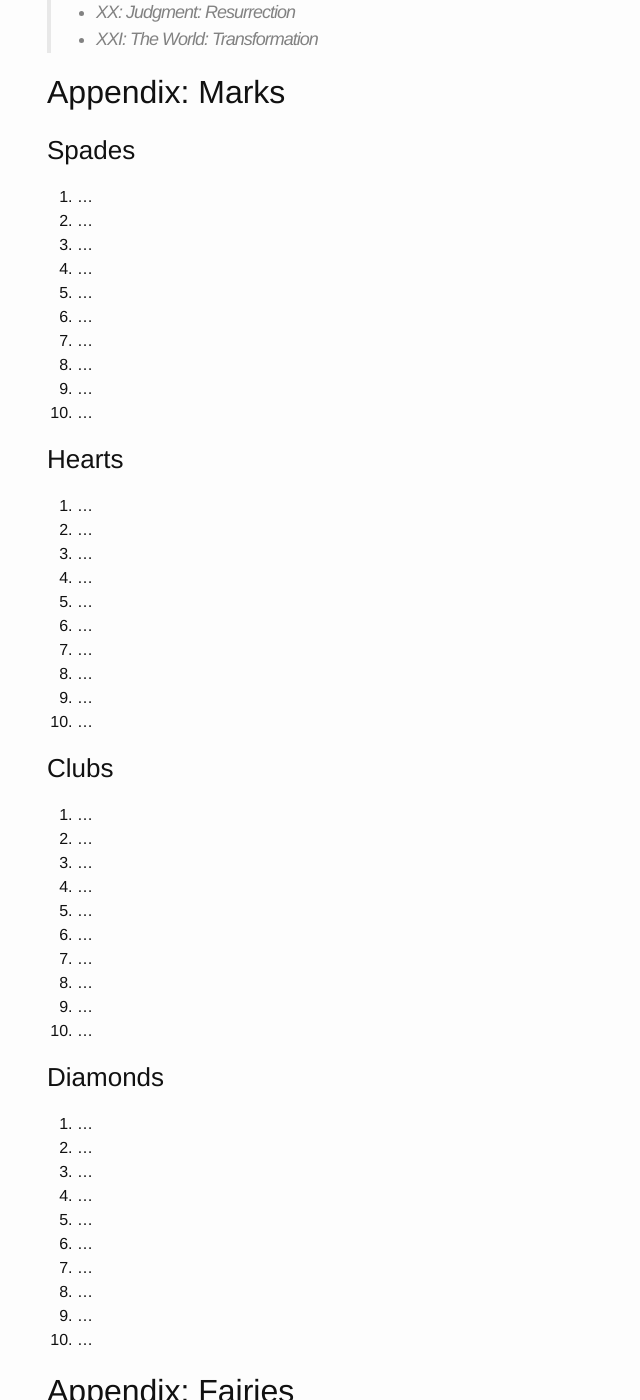
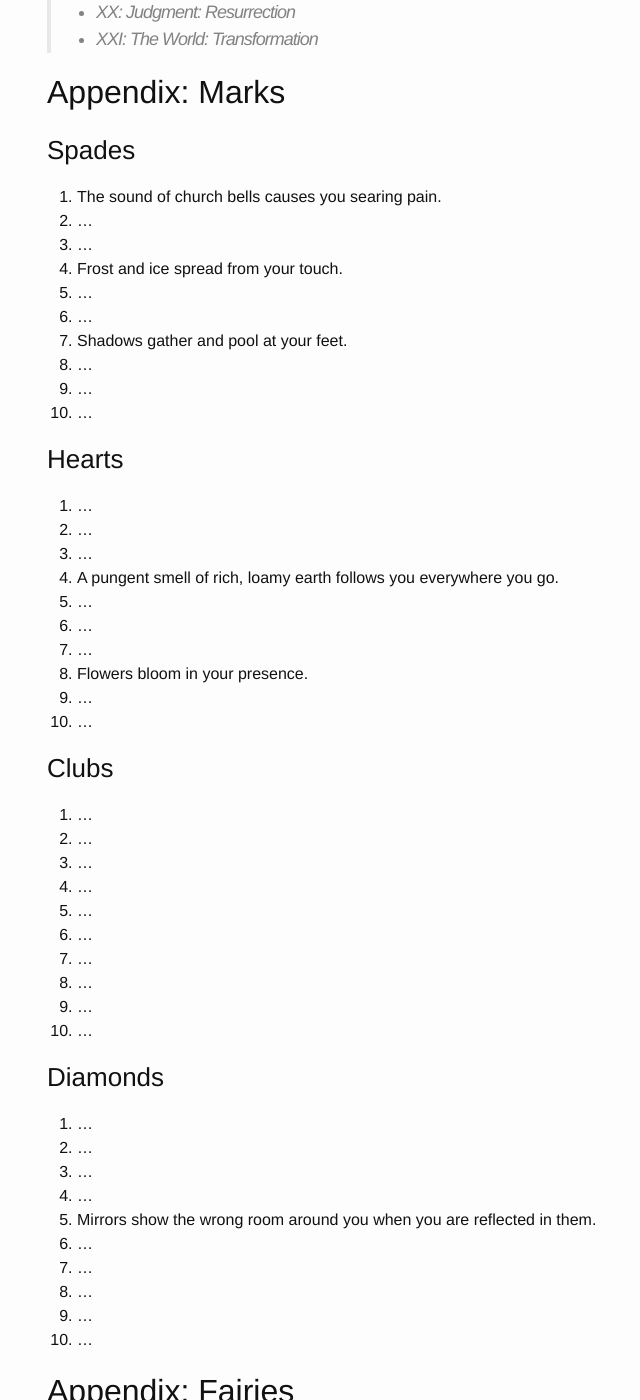
Before and after one commit to wlonk/arcadia, a Jekyll site: the page built from rules/index.md, in a window 1280 px wide and 1400 px high, scrolled down 22731 px. Shown: the whole window, without its empty margins (223-863 px from the left). Built offline with Jekyll 4.4.1, drawn with Linux system fonts in a browser that asks for light colours; some web fonts are replaced.

Commit message:
Starting in on Marks.

```diff
--- a/rules/index.md
+++ b/rules/index.md
@@ -1039,13 +1039,13 @@ To break this spell, throw salt at the spirit.
 
 ### Spades
 
- 1. ...
+ 1. The sound of church bells causes you searing pain.
  2. ...
  3. ...
- 4. ...
+ 4. Frost and ice spread from your touch.
  5. ...
  6. ...
- 7. ...
+ 7. Shadows gather and pool at your feet.
  8. ...
  9. ...
  10. ...
@@ -1055,11 +1055,11 @@ To break this spell, throw salt at the spirit.
  1. ...
  2. ...
  3. ...
- 4. ...
+ 4. A pungent smell of rich, loamy earth follows you everywhere you go.
  5. ...
  6. ...
  7. ...
- 8. ...
+ 8. Flowers bloom in your presence.
  9. ...
  10. ...
 
@@ -1082,7 +1082,7 @@ To break this spell, throw salt at the spirit.
  2. ...
  3. ...
  4. ...
- 5. ...
+ 5. Mirrors show the wrong room around you when you are reflected in them.
  6. ...
  7. ...
  8. ...
```
